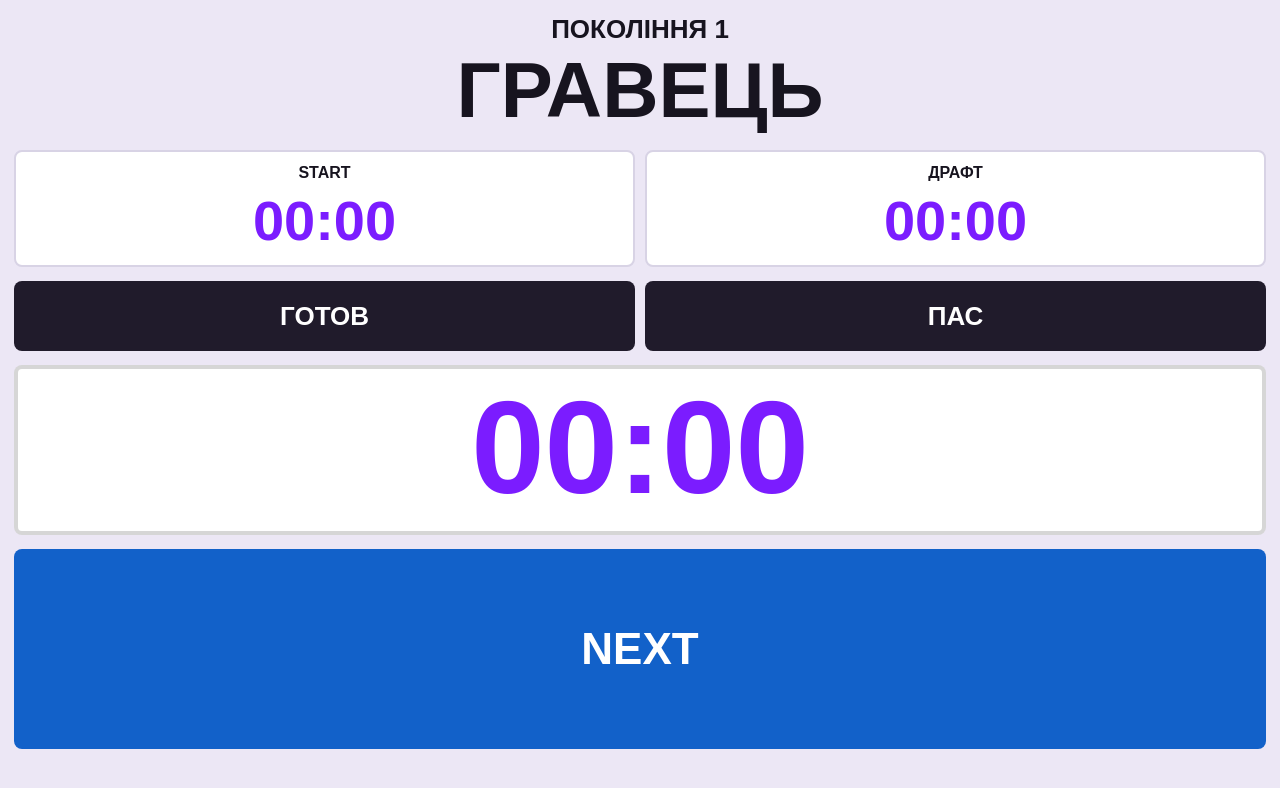
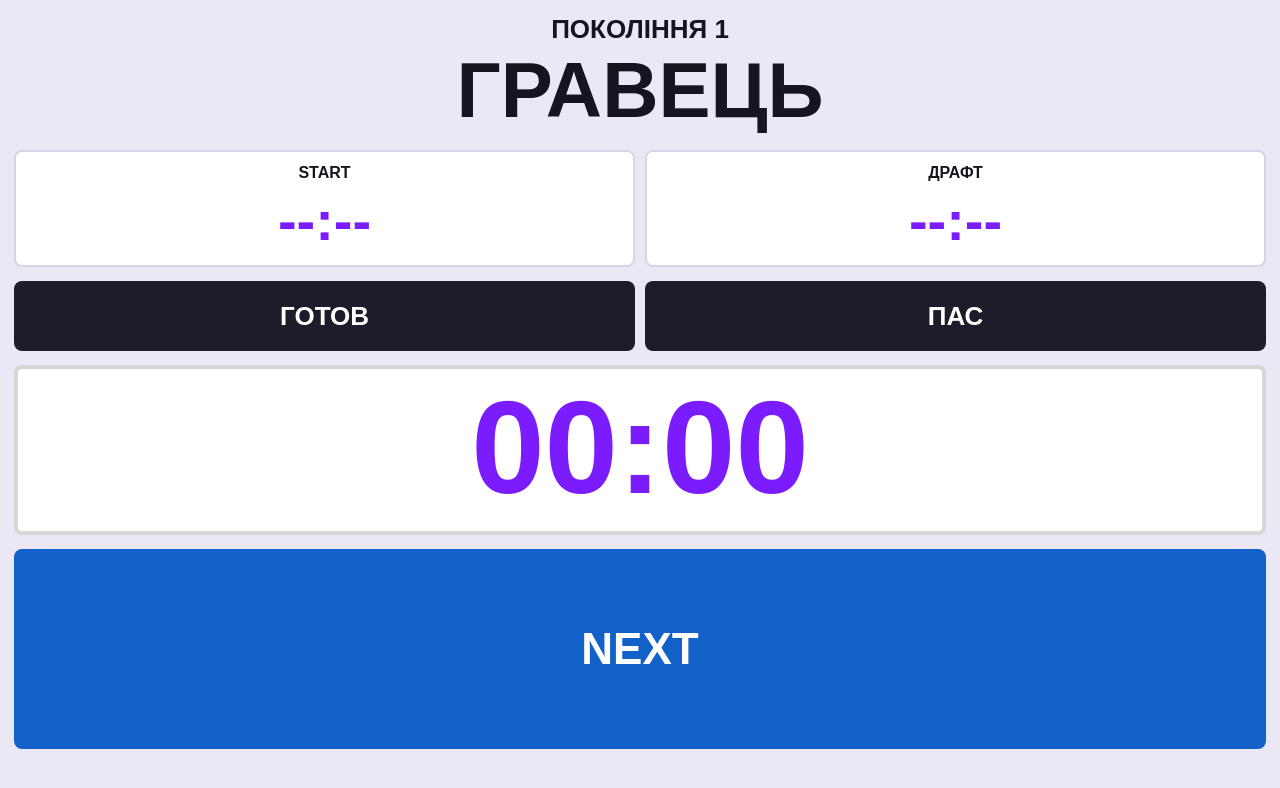
Before and after one commit to KO3AK10000/MARS2.0, a website: page player.html in a window 1280 px wide. Drawn offline with Linux system fonts and the light colour scheme.

Commit message:
Add files via upload

```diff
--- a/player.html
+++ b/player.html
@@ -3,7 +3,7 @@
   <head>
     <meta charset="utf-8">
     <meta name="viewport" content="width=device-width, initial-scale=1">
-    <title>Мій_таймер</title>
+    <title>Мій таймер</title>
     <link rel="stylesheet" href="styles.css">
   </head>
   <body>
@@ -16,11 +16,11 @@
       <section class="mobile-phase">
         <article>
           <span>START</span>
-          <strong id="mobileIntro">00:00</strong>
+          <strong id="mobileIntro">--:--</strong>
         </article>
         <article>
           <span>ДРАФТ</span>
-          <strong id="mobileDraft">00:00</strong>
+          <strong id="mobileDraft">--:--</strong>
         </article>
       </section>
 
```
